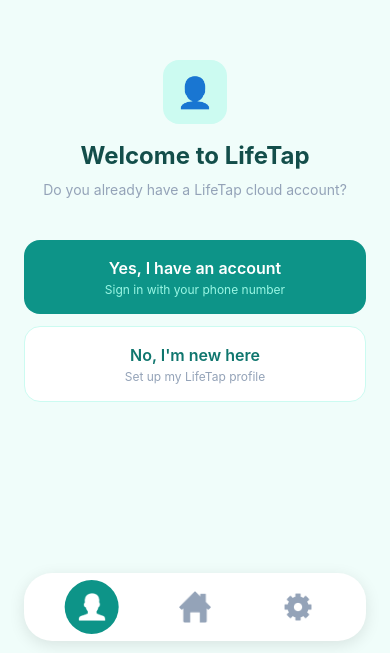
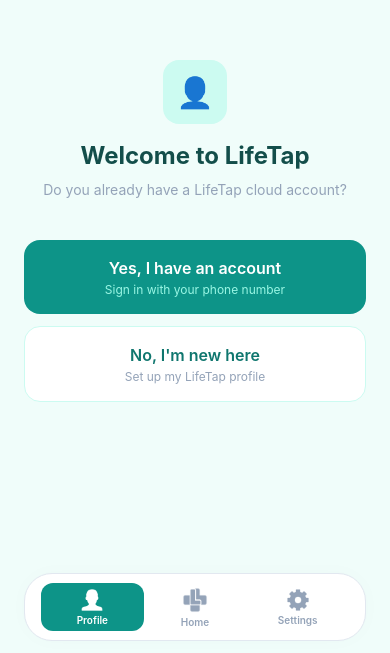
Before and after one commit to selrvk/lifetap, a React Native app: screen / in a window 390 px wide. Shown: the part 191-844 px from the top of the page. Built offline with nearby package versions, Linux system fonts and the light colour scheme.

Commit message:
fixed nav bar

```diff
--- a/src/navigation/index.tsx
+++ b/src/navigation/index.tsx
@@ -3,7 +3,7 @@
 import { NavigationContainer } from '@react-navigation/native';
 import { createBottomTabNavigator } from '@react-navigation/bottom-tabs';
 import { createNativeStackNavigator } from '@react-navigation/native-stack';
-import { View, Image, TouchableOpacity, StyleSheet, Platform, Animated } from 'react-native';
+import { View, Image, TouchableOpacity, StyleSheet, Platform, Animated, Text } from 'react-native';
 
 import HomeScreen from '../screens/HomeScreen';
 import ProfileScreen from '../screens/ProfileScreen';
@@ -16,27 +16,20 @@
 const Tab = createBottomTabNavigator();
 const Stack = createNativeStackNavigator();
 
-const CIRCLE_SIZE = 54; // defined at module level so StyleSheet can use it
-
 const TAB_ICONS: Record<string, any> = {
   Profile: require('./../../assets/icons/profile.png'),
-  Home:    require('./../../assets/icons/home.png'),
-  Account: require('./../../assets/icons/settings.png'),
+  Home:    require('./../../assets/lifetap-logo.png'),
+  Settings: require('./../../assets/icons/settings.png'),
 };
-
-// ─────────────────────────────────────────────
-// CUSTOM TAB BAR
-// ─────────────────────────────────────────────
 
 function CustomTabBar({ state, descriptors, navigation }: any) {
   const tabCount = state.routes.length;
   const animatedValue = useRef(new Animated.Value(state.index)).current;
-  const [barWidth, setBarWidth] = useState(0); // ← moved inside component
+  const [barWidth, setBarWidth] = useState(0);
 
   const BAR_PADDING = 16;
   const USABLE_WIDTH = barWidth - BAR_PADDING * 2;
   const TAB_WIDTH = USABLE_WIDTH / tabCount;
-  const centerOffset = BAR_PADDING + (TAB_WIDTH - CIRCLE_SIZE) / 2;
 
   useEffect(() => {
     if (barWidth === 0) return;
@@ -49,11 +42,11 @@
   }, [state.index, barWidth]);
 
   const translateX = barWidth === 0
-  ? new Animated.Value(0)
-  : animatedValue.interpolate({
-      inputRange: state.routes.map((_: any, i: number) => i),
-      outputRange: state.routes.map((_: any, i: number) => (i * TAB_WIDTH) + centerOffset),
-    });
+    ? new Animated.Value(0)
+    : animatedValue.interpolate({
+        inputRange: state.routes.map((_: any, i: number) => i),
+        outputRange: state.routes.map((_: any, i: number) => BAR_PADDING + i * TAB_WIDTH),
+      });
 
   return (
     <View style={styles.wrapper}>
@@ -61,15 +54,15 @@
         style={styles.bar}
         onLayout={(e) => setBarWidth(e.nativeEvent.layout.width)}
       >
-        {/* Sliding circle indicator */}
+        {/* Sliding pill indicator */}
         {barWidth > 0 && (
           <Animated.View
             style={[
-              styles.slidingCircle,
-              { transform: [{ translateX }] },
+              styles.slidingRectangle,
+              { width: TAB_WIDTH, transform: [{ translateX }] },
             ]}
           >
-            <View style={styles.circle} />
+            <View style={styles.rectangle} />
           </Animated.View>
         )}
 
@@ -98,12 +91,20 @@
               <Image
                 source={TAB_ICONS[route.name]}
                 style={{
-                  width: route.name === 'Home' ? 32 : 28,
-                  height: route.name === 'Home' ? 32 : 28,
+                  width: route.name === 'Home' ? 26 : 22,
+                  height: route.name === 'Home' ? 26 : 22,
                   tintColor: focused ? '#ffffff' : '#94a3b8',
                 }}
                 resizeMode="contain"
               />
+              <Text style={{
+                fontSize: 10,
+                fontWeight: '600',
+                color: focused ? '#ffffff' : '#94a3b8',
+                marginTop: 3,
+              }}>
+                {route.name}
+              </Text>
             </TouchableOpacity>
           );
         })}
@@ -127,12 +128,14 @@
     alignItems: 'center',
     backgroundColor: '#ffffff',
     borderRadius: 28,
+    borderColor: '#e2e8f0',
+    borderWidth: 1,
     height: 68,
     paddingHorizontal: 16,
     shadowColor: '#000',
-    shadowOffset: { width: 0, height: 4 },
-    shadowOpacity: 0.10,
-    shadowRadius: 16,
+    shadowOffset: { width: 0, height: 0 },
+    shadowOpacity: 0.02,
+    shadowRadius: 20,
     elevation: 8,
     overflow: 'hidden',
   },
@@ -143,27 +146,22 @@
     height: '100%',
     zIndex: 10,
   },
-  slidingCircle: {
+  slidingRectangle: {
     position: 'absolute',
     top: 0,
     bottom: 0,
     left: 0,
-    width: CIRCLE_SIZE,
     alignItems: 'center',
     justifyContent: 'center',
     zIndex: 1,
   },
-  circle: {
-    width: CIRCLE_SIZE,
-    height: CIRCLE_SIZE,
-    borderRadius: CIRCLE_SIZE / 2,
+  rectangle: {
+    width: '100%',
+    height: 48,
+    borderRadius: 12,
     backgroundColor: '#0d9488',
   },
 });
-
-// ─────────────────────────────────────────────
-// TAB NAVIGATOR
-// ─────────────────────────────────────────────
 
 function TabNavigator() {
   return (
@@ -173,14 +171,10 @@
     >
       <Tab.Screen name="Profile" component={ProfileScreen} />
       <Tab.Screen name="Home" component={HomeScreen} />
-      <Tab.Screen name="Account" component={AccountScreen} />
+      <Tab.Screen name="Settings" component={AccountScreen} />
     </Tab.Navigator>
   );
 }
-
-// ─────────────────────────────────────────────
-// ROOT NAVIGATOR
-// ─────────────────────────────────────────────
 
 export default function Navigation() {
   return (
```
